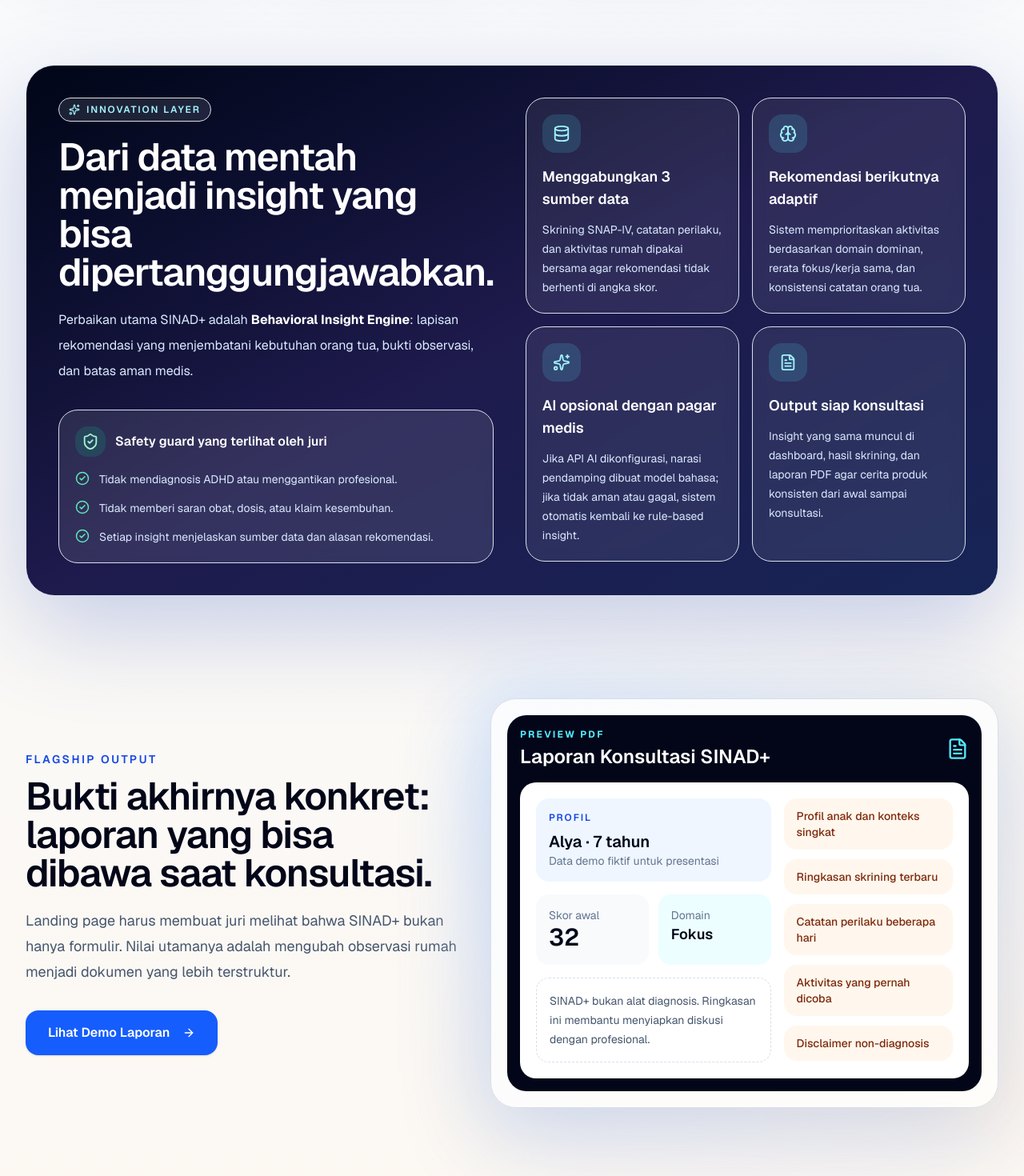
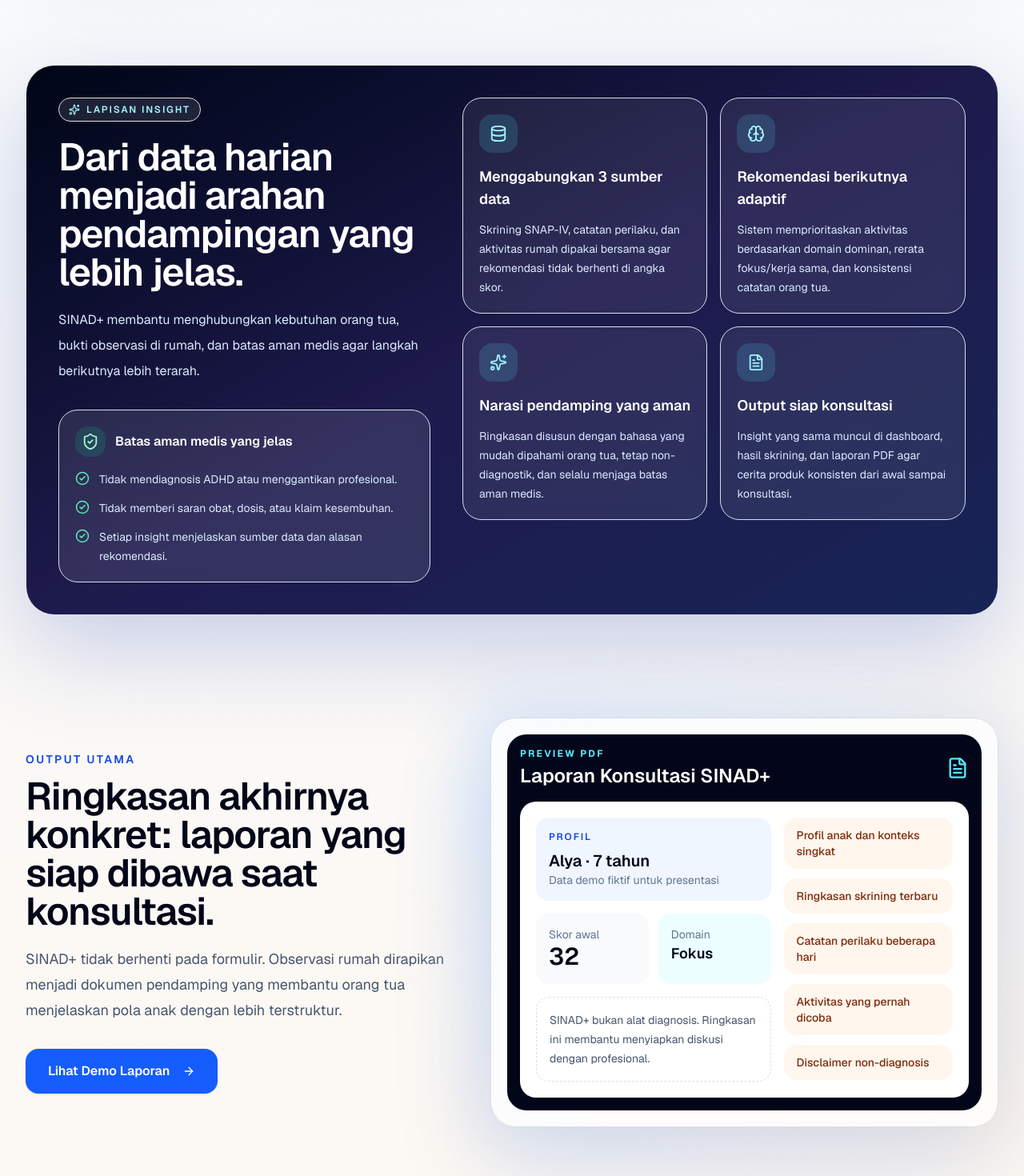
Before and after one commit to Tiyouw/sinadplus-app, a Next.js app: page / in a window 1280 px wide. Shown: the part 2460-3930 px from the top of the page at 80% size. Built offline with nearby package versions, Linux system fonts and the light colour scheme.

Commit message:
fix: make AI insight copy product-friendly
Remove judge-oriented copy from landing/dashboard and hide technical AI/provider labels from user-facing UI while keeping AI narration active behind the scenes.

```diff
--- a/app/(app)/dashboard/page.tsx
+++ b/app/(app)/dashboard/page.tsx
@@ -264,11 +264,13 @@ function AdaptiveInsightPanel({
               <Sparkles aria-hidden="true" className="text-indigo-600" size={16} />
               <p className="text-sm font-semibold text-slate-950">Narasi pendamping</p>
               <span className={`rounded-full px-2.5 py-1 text-[11px] font-semibold ${aiInsight.source === 'ai' ? 'bg-emerald-100 text-emerald-700' : 'bg-slate-100 text-slate-600'}`}>
-                {aiInsight.source === 'ai' ? 'AI aktif' : 'Rule-based fallback'}
+                {aiInsight.source === 'ai' ? 'Narasi adaptif' : 'Ringkasan observasi'}
               </span>
             </div>
             <p className="text-sm leading-6 text-slate-700">{aiInsight.summary ?? insights.summary}</p>
-            <p className="mt-2 text-xs leading-5 text-slate-500">{aiInsight.reason}</p>
+            <p className="mt-2 text-xs leading-5 text-slate-500">
+              Disusun dari data observasi yang tersedia dan tetap bersifat pendampingan, bukan diagnosis.
+            </p>
           </div>
         </div>
         <div className="rounded-2xl border border-white bg-white/80 p-4 shadow-sm lg:w-64">
@@ -295,7 +297,7 @@ function AdaptiveInsightPanel({
           <div className="rounded-2xl border border-slate-200 bg-white/85 p-5">
             <div className="mb-4 flex items-center gap-2">
               <Target aria-hidden="true" className="text-orange-600" size={20} />
-              <h3 className="font-semibold text-slate-950">Indikator evaluasi yang bisa ditunjukkan ke juri</h3>
+              <h3 className="font-semibold text-slate-950">Indikator observasi pendampingan</h3>
             </div>
             <div className="grid gap-3 md:grid-cols-3">
               {insights.evaluationIndicators.map((indicator) => (
--- a/app/(app)/hasil/[screeningId]/page.tsx
+++ b/app/(app)/hasil/[screeningId]/page.tsx
@@ -288,11 +288,13 @@ function ResultInsightPanel({
               <Sparkles aria-hidden="true" className="text-orange-600" size={16} />
               <p className="text-sm font-semibold text-slate-950">Narasi pendamping</p>
               <span className={`rounded-full px-2.5 py-1 text-[11px] font-semibold ${aiInsight.source === 'ai' ? 'bg-emerald-100 text-emerald-700' : 'bg-slate-100 text-slate-600'}`}>
-                {aiInsight.source === 'ai' ? 'AI aktif' : 'Rule-based fallback'}
+                {aiInsight.source === 'ai' ? 'Narasi adaptif' : 'Ringkasan observasi'}
               </span>
             </div>
             <p className="text-sm leading-6 text-slate-700">{aiInsight.summary ?? insights.summary}</p>
-            <p className="mt-2 text-xs leading-5 text-slate-500">{aiInsight.reason}</p>
+            <p className="mt-2 text-xs leading-5 text-slate-500">
+              Disusun dari data observasi yang tersedia dan tetap bersifat pendampingan, bukan diagnosis.
+            </p>
           </div>
         </div>
       </div>
--- a/components/landing/innovation-section.tsx
+++ b/components/landing/innovation-section.tsx
@@ -12,8 +12,8 @@ const capabilities = [
     icon: Brain,
   },
   {
-    title: 'AI opsional dengan pagar medis',
-    description: 'Jika API AI dikonfigurasi, narasi pendamping dibuat model bahasa; jika tidak aman atau gagal, sistem otomatis kembali ke rule-based insight.',
+    title: 'Narasi pendamping yang aman',
+    description: 'Ringkasan disusun dengan bahasa yang mudah dipahami orang tua, tetap non-diagnostik, dan selalu menjaga batas aman medis.',
     icon: Sparkles,
   },
   {
@@ -37,13 +37,13 @@ export function InnovationSection() {
           <div>
             <p className="inline-flex items-center gap-2 rounded-full border border-white/15 bg-white/10 px-3 py-1.5 text-xs font-semibold uppercase tracking-[0.16em] text-cyan-200">
               <Sparkles aria-hidden="true" size={14} />
-              Innovation layer
+              Lapisan insight
             </p>
             <h2 className="mt-5 text-4xl font-semibold tracking-tight md:text-5xl">
-              Dari data mentah menjadi insight yang bisa dipertanggungjawabkan.
+              Dari data harian menjadi arahan pendampingan yang lebih jelas.
             </h2>
             <p className="mt-5 text-base leading-8 text-blue-100">
-              Perbaikan utama SINAD+ adalah <strong className="text-white">Behavioral Insight Engine</strong>: lapisan rekomendasi yang menjembatani kebutuhan orang tua, bukti observasi, dan batas aman medis.
+              SINAD+ membantu menghubungkan kebutuhan orang tua, bukti observasi di rumah, dan batas aman medis agar langkah berikutnya lebih terarah.
             </p>
 
             <div className="mt-8 rounded-3xl border border-white/10 bg-white/10 p-5 backdrop-blur">
@@ -51,7 +51,7 @@ export function InnovationSection() {
                 <div className="rounded-2xl bg-emerald-400/15 p-2 text-emerald-200">
                   <ShieldCheck aria-hidden="true" size={22} />
                 </div>
-                <h3 className="font-semibold text-white">Safety guard yang terlihat oleh juri</h3>
+                <h3 className="font-semibold text-white">Batas aman medis yang jelas</h3>
               </div>
               <div className="space-y-3">
                 {safeguards.map((item) => (
--- a/components/landing/report-preview.tsx
+++ b/components/landing/report-preview.tsx
@@ -15,12 +15,12 @@ export function ReportPreviewSection() {
     <section className="mx-auto max-w-7xl px-4 py-16 sm:px-6 lg:px-8">
       <div className="grid gap-10 lg:grid-cols-[0.92fr_1.08fr] lg:items-center">
         <div>
-          <p className="text-sm font-semibold uppercase tracking-[0.18em] text-blue-700">Flagship output</p>
+          <p className="text-sm font-semibold uppercase tracking-[0.18em] text-blue-700">Output utama</p>
           <h2 className="mt-3 text-4xl font-semibold tracking-tight text-slate-950 md:text-5xl">
-            Bukti akhirnya konkret: laporan yang bisa dibawa saat konsultasi.
+            Ringkasan akhirnya konkret: laporan yang siap dibawa saat konsultasi.
           </h2>
           <p className="mt-5 text-lg leading-8 text-slate-600">
-            Landing page harus membuat juri melihat bahwa SINAD+ bukan hanya formulir. Nilai utamanya adalah mengubah observasi rumah menjadi dokumen yang lebih terstruktur.
+            SINAD+ tidak berhenti pada formulir. Observasi rumah dirapikan menjadi dokumen pendamping yang membantu orang tua menjelaskan pola anak dengan lebih terstruktur.
           </p>
           <Button asChild size="lg" className="mt-8 h-14 rounded-2xl bg-blue-600 px-7 text-base font-semibold hover:bg-blue-700">
             <Link href="/laporan">
--- a/lib/insights/ai-insight.ts
+++ b/lib/insights/ai-insight.ts
@@ -71,22 +71,22 @@ function buildProviderErrorReason(status: number, errorPayload: ProviderErrorRes
   const type = errorPayload?.error?.type
 
   if (status === 401) {
-    return 'Narasi AI tidak aktif karena API key provider tidak valid atau belum diterima. Periksa kembali environment variable di Vercel.'
+    return 'Narasi pendamping belum aktif karena konfigurasi provider belum valid.'
   }
 
   if (status === 403) {
-    return 'Narasi AI tidak aktif karena API key belum punya akses ke model/provider yang dipilih.'
+    return 'Narasi pendamping belum aktif karena provider belum memberi akses ke model yang dipilih.'
   }
 
   if (status === 404) {
-    return 'Narasi AI tidak aktif karena model atau base URL provider AI tidak ditemukan.'
+    return 'Narasi pendamping belum aktif karena model atau alamat provider tidak ditemukan.'
   }
 
   if (status === 429 || code === 'insufficient_quota' || type === 'insufficient_quota') {
-    return 'Narasi AI tidak aktif karena kuota atau billing provider AI belum tersedia. SINAD+ memakai narasi rule-based sampai quota diperbaiki.'
+    return 'Narasi pendamping belum aktif karena kuota atau billing provider belum tersedia. SINAD+ memakai ringkasan observasi sampai konfigurasi diperbaiki.'
   }
 
-  return 'Narasi AI tidak tersedia sementara, sehingga SINAD+ memakai narasi rule-based.'
+  return 'Narasi pendamping belum tersedia sementara, sehingga SINAD+ memakai ringkasan observasi.'
 }
 
 export function buildAiInsightPrompt(insights: BehaviorInsights) {
@@ -116,7 +116,7 @@ export async function generateAiInsightSummary(
     return {
       summary: null,
       source: 'rule_based',
-      reason: 'Narasi AI belum aktif pada demo ini, sehingga SINAD+ memakai narasi rule-based yang tetap dapat dijelaskan.',
+      reason: 'Narasi pendamping belum aktif pada demo ini, sehingga SINAD+ memakai ringkasan observasi yang tetap dapat dijelaskan.',
     }
   }
 
@@ -124,7 +124,7 @@ export async function generateAiInsightSummary(
     return {
       summary: null,
       source: 'rule_based',
-      reason: 'Narasi AI belum lengkap dikonfigurasi, sehingga SINAD+ memakai narasi rule-based yang aman.',
+      reason: 'Narasi pendamping belum lengkap dikonfigurasi, sehingga SINAD+ memakai ringkasan observasi yang aman.',
     }
   }
 
@@ -175,7 +175,7 @@ export async function generateAiInsightSummary(
       return {
         summary: null,
         source: 'rule_based',
-        reason: 'Narasi AI kosong, sehingga SINAD+ memakai narasi rule-based.',
+        reason: 'Narasi pendamping belum tersedia, sehingga SINAD+ memakai ringkasan observasi.',
       }
     }
 
@@ -183,14 +183,14 @@ export async function generateAiInsightSummary(
       return {
         summary: null,
         source: 'rule_based',
-        reason: 'Narasi AI tidak dipakai karena tidak memenuhi batas aman medis; SINAD+ kembali ke narasi rule-based.',
+        reason: 'Narasi pendamping tidak dipakai karena tidak memenuhi batas aman medis; SINAD+ kembali ke ringkasan observasi.',
       }
     }
 
     return {
       summary: content,
       source: 'ai',
-      reason: 'AI insight dibuat dari OpenAI-compatible chat completion yang dikonfigurasi.',
+      reason: 'Narasi pendamping disusun dari data observasi yang tersedia.',
     }
   } catch (error) {
     const errorName = error instanceof Error ? error.name : ''
@@ -199,14 +199,14 @@ export async function generateAiInsightSummary(
       return {
         summary: null,
         source: 'rule_based',
-        reason: 'Narasi AI melewati batas waktu provider, sehingga SINAD+ memakai narasi rule-based.',
+        reason: 'Narasi pendamping melewati batas waktu, sehingga SINAD+ memakai ringkasan observasi.',
       }
     }
 
     return {
       summary: null,
       source: 'rule_based',
-      reason: 'Narasi AI gagal dimuat, sehingga SINAD+ memakai narasi rule-based.',
+      reason: 'Narasi pendamping gagal dimuat, sehingga SINAD+ memakai ringkasan observasi.',
     }
   }
 }
```
